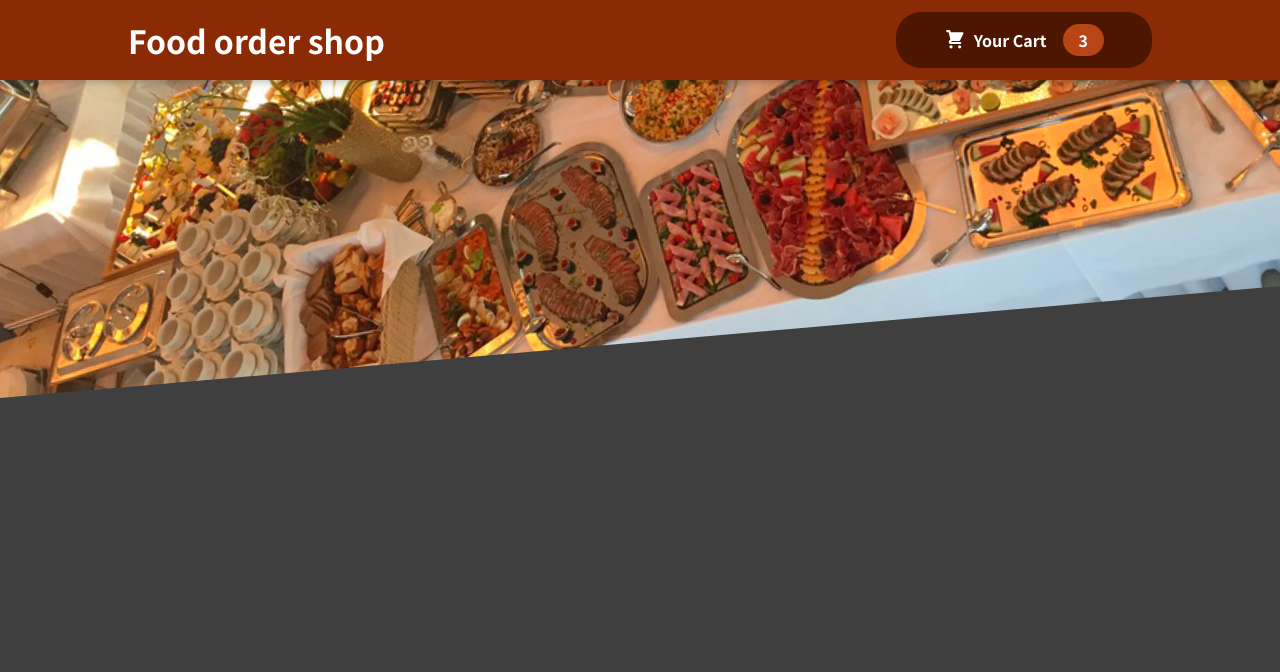
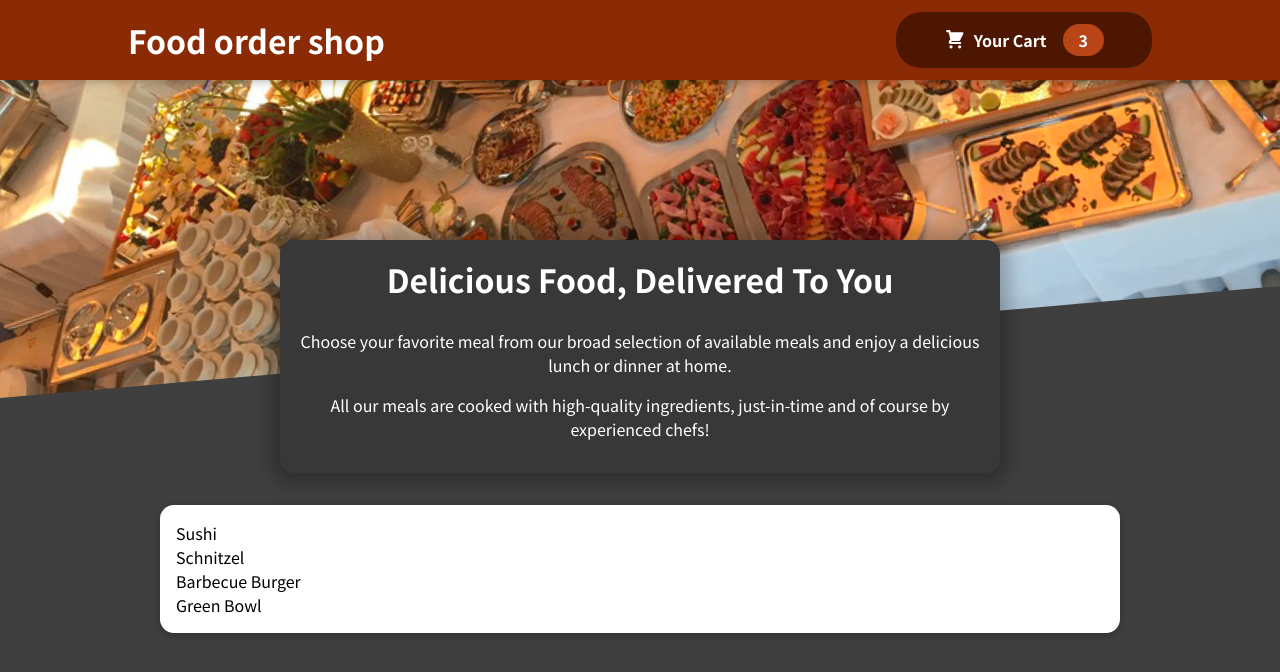
Before and after one commit to AliaksandrBortnik/food-order-shop, a React (Create React App) app: page / in a window 1280 px wide. Shown: the top 672 px of the page. Built offline with nearby package versions, Linux system fonts and the light colour scheme.

Commit message:
Updated App root component

```diff
--- a/src/App.js
+++ b/src/App.js
@@ -1,9 +1,13 @@
 import Header from './components/Layout/Header';
+import Meals from './components/Meals/Meals';
 
 function App() {
   return (
     <>
       <Header/>
+      <main>
+        <Meals/>
+      </main>
     </>
   );
 }
```
